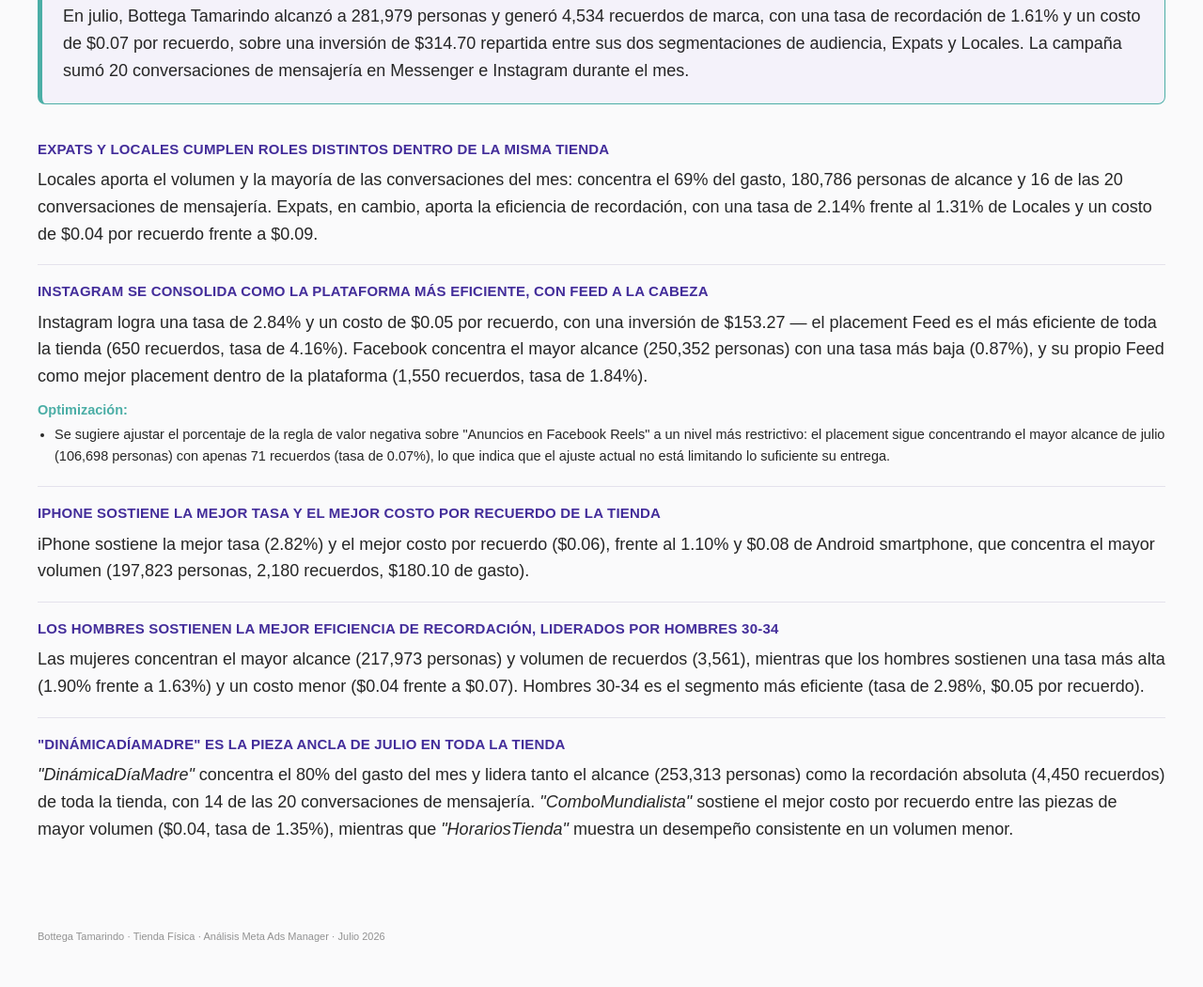
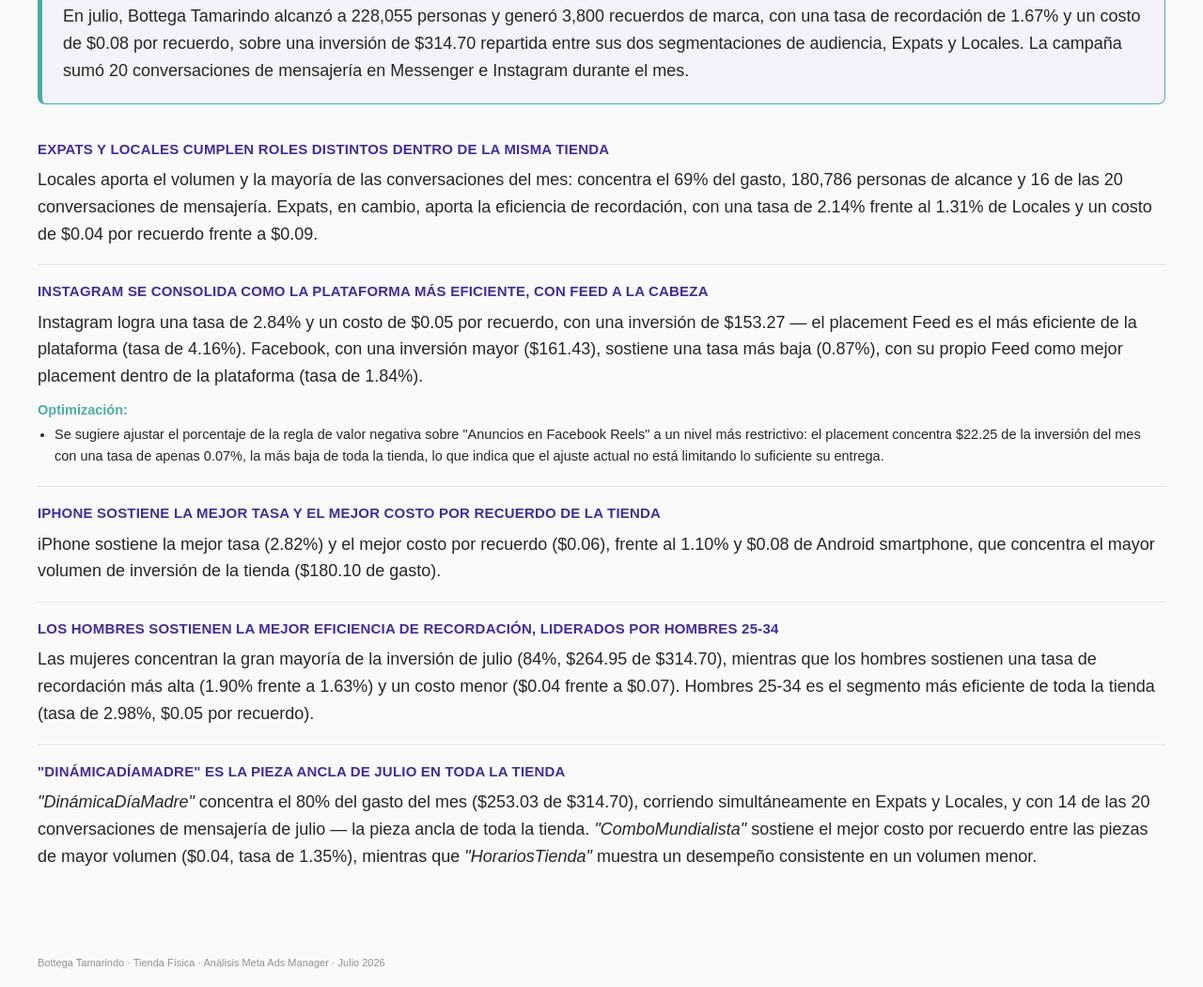
Before and after one commit to paidmedia-artefacto/bottega-tamarindo, a plain HTML site: page index.html in a window 1280 px wide. Shown: the part 218-1268 px from the top of the page at 94% size. Before the commit the page ends 1240 px from the top, so only its background shows below. Drawn offline with Linux system fonts and the light colour scheme.

Commit message:
Add files via upload

```diff
--- a/index.html
+++ b/index.html
@@ -53,7 +53,7 @@
   <div class="general">
     <div class="tag">Hallazgo general</div>
     <h2>BOTTEGA TAMARINDO SOSTIENE UNA CAMPAÑA SÓLIDA ENTRE SUS DOS SEGMENTACIONES DE AUDIENCIA</h2>
-    <p>En julio, Bottega Tamarindo alcanzó a 281,979 personas y generó 4,534 recuerdos de marca, con una tasa de recordación de 1.61% y un costo de $0.07 por recuerdo, sobre una inversión de $314.70 repartida entre sus dos segmentaciones de audiencia, Expats y Locales. La campaña sumó 20 conversaciones de mensajería en Messenger e Instagram durante el mes.</p>
+    <p>En julio, Bottega Tamarindo alcanzó a 228,055 personas y generó 3,800 recuerdos de marca, con una tasa de recordación de 1.67% y un costo de $0.08 por recuerdo, sobre una inversión de $314.70 repartida entre sus dos segmentaciones de audiencia, Expats y Locales. La campaña sumó 20 conversaciones de mensajería en Messenger e Instagram durante el mes.</p>
   </div>
 
   <div class="finding">
@@ -63,26 +63,26 @@
 
   <div class="finding">
     <h2>INSTAGRAM SE CONSOLIDA COMO LA PLATAFORMA MÁS EFICIENTE, CON FEED A LA CABEZA</h2>
-    <p>Instagram logra una tasa de 2.84% y un costo de $0.05 por recuerdo, con una inversión de $153.27 — el placement Feed es el más eficiente de toda la tienda (650 recuerdos, tasa de 4.16%). Facebook concentra el mayor alcance (250,352 personas) con una tasa más baja (0.87%), y su propio Feed como mejor placement dentro de la plataforma (1,550 recuerdos, tasa de 1.84%).</p>
+    <p>Instagram logra una tasa de 2.84% y un costo de $0.05 por recuerdo, con una inversión de $153.27 — el placement Feed es el más eficiente de la plataforma (tasa de 4.16%). Facebook, con una inversión mayor ($161.43), sostiene una tasa más baja (0.87%), con su propio Feed como mejor placement dentro de la plataforma (tasa de 1.84%).</p>
     <div class="opt">
       <span class="lbl">Optimización:</span>
-      <ul><li>Se sugiere ajustar el porcentaje de la regla de valor negativa sobre "Anuncios en Facebook Reels" a un nivel más restrictivo: el placement sigue concentrando el mayor alcance de julio (106,698 personas) con apenas 71 recuerdos (tasa de 0.07%), lo que indica que el ajuste actual no está limitando lo suficiente su entrega.</li></ul>
+      <ul><li>Se sugiere ajustar el porcentaje de la regla de valor negativa sobre "Anuncios en Facebook Reels" a un nivel más restrictivo: el placement concentra $22.25 de la inversión del mes con una tasa de apenas 0.07%, la más baja de toda la tienda, lo que indica que el ajuste actual no está limitando lo suficiente su entrega.</li></ul>
     </div>
   </div>
 
   <div class="finding">
     <h2>IPHONE SOSTIENE LA MEJOR TASA Y EL MEJOR COSTO POR RECUERDO DE LA TIENDA</h2>
-    <p>iPhone sostiene la mejor tasa (2.82%) y el mejor costo por recuerdo ($0.06), frente al 1.10% y $0.08 de Android smartphone, que concentra el mayor volumen (197,823 personas, 2,180 recuerdos, $180.10 de gasto).</p>
+    <p>iPhone sostiene la mejor tasa (2.82%) y el mejor costo por recuerdo ($0.06), frente al 1.10% y $0.08 de Android smartphone, que concentra el mayor volumen de inversión de la tienda ($180.10 de gasto).</p>
   </div>
 
   <div class="finding">
-    <h2>LOS HOMBRES SOSTIENEN LA MEJOR EFICIENCIA DE RECORDACIÓN, LIDERADOS POR HOMBRES 30-34</h2>
-    <p>Las mujeres concentran el mayor alcance (217,973 personas) y volumen de recuerdos (3,561), mientras que los hombres sostienen una tasa más alta (1.90% frente a 1.63%) y un costo menor ($0.04 frente a $0.07). Hombres 30-34 es el segmento más eficiente (tasa de 2.98%, $0.05 por recuerdo).</p>
+    <h2>LOS HOMBRES SOSTIENEN LA MEJOR EFICIENCIA DE RECORDACIÓN, LIDERADOS POR HOMBRES 25-34</h2>
+    <p>Las mujeres concentran la gran mayoría de la inversión de julio (84%, $264.95 de $314.70), mientras que los hombres sostienen una tasa de recordación más alta (1.90% frente a 1.63%) y un costo menor ($0.04 frente a $0.07). Hombres 25-34 es el segmento más eficiente de toda la tienda (tasa de 2.98%, $0.05 por recuerdo).</p>
   </div>
 
   <div class="finding">
     <h2>"DINÁMICADÍAMADRE" ES LA PIEZA ANCLA DE JULIO EN TODA LA TIENDA</h2>
-    <p><em>"DinámicaDíaMadre"</em> concentra el 80% del gasto del mes y lidera tanto el alcance (253,313 personas) como la recordación absoluta (4,450 recuerdos) de toda la tienda, con 14 de las 20 conversaciones de mensajería. <em>"ComboMundialista"</em> sostiene el mejor costo por recuerdo entre las piezas de mayor volumen ($0.04, tasa de 1.35%), mientras que <em>"HorariosTienda"</em> muestra un desempeño consistente en un volumen menor.</p>
+    <p><em>"DinámicaDíaMadre"</em> concentra el 80% del gasto del mes ($253.03 de $314.70), corriendo simultáneamente en Expats y Locales, y con 14 de las 20 conversaciones de mensajería de julio — la pieza ancla de toda la tienda. <em>"ComboMundialista"</em> sostiene el mejor costo por recuerdo entre las piezas de mayor volumen ($0.04, tasa de 1.35%), mientras que <em>"HorariosTienda"</em> muestra un desempeño consistente en un volumen menor.</p>
   </div>
 
 </div>
```
